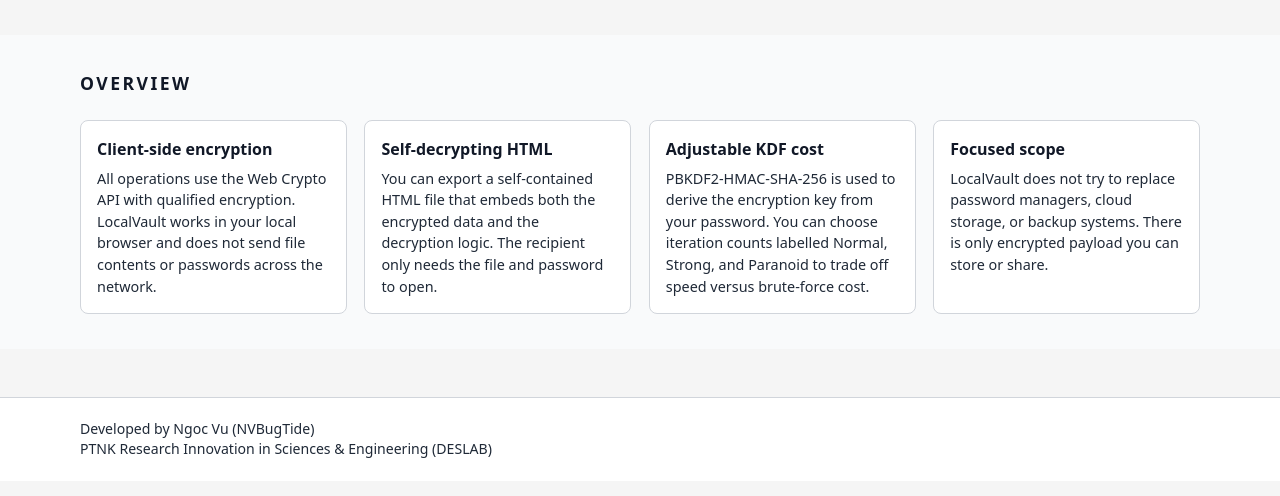
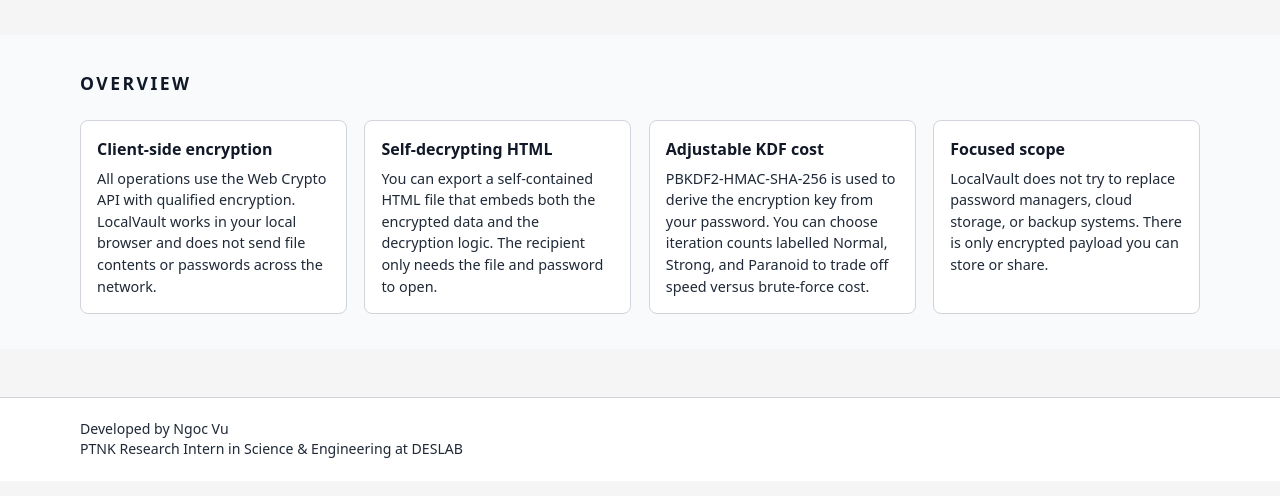
Before and after one commit to NVBugTide/LocalCrypto, a plain HTML site: page features.html in a window 1280 px wide. Shown: the part 66-562 px from the top of the page. Drawn offline with Linux system fonts and the light colour scheme.

Commit message:
Update features.html

```diff
--- a/features.html
+++ b/features.html
@@ -80,8 +80,8 @@
   <footer class="site-footer">
     <div class="container footer-inner">
       <p class="footer-text">
-        Developed by Ngoc Vu (NVBugTide) <br>
-        PTNK Research Innovation in Sciences &amp; Engineering (DESLAB)
+        Developed by Ngoc Vu<br>
+        PTNK Research Intern in Science &amp; Engineering at DESLAB
       </p>
     </div>
   </footer>
```
